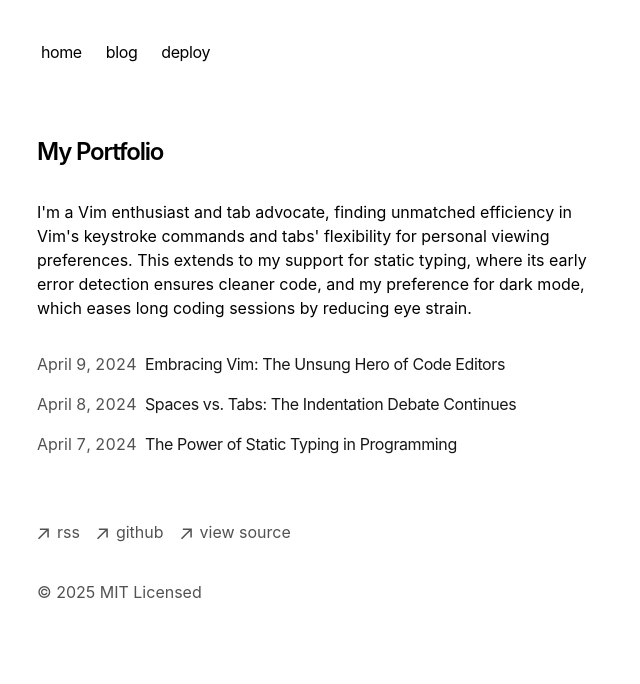
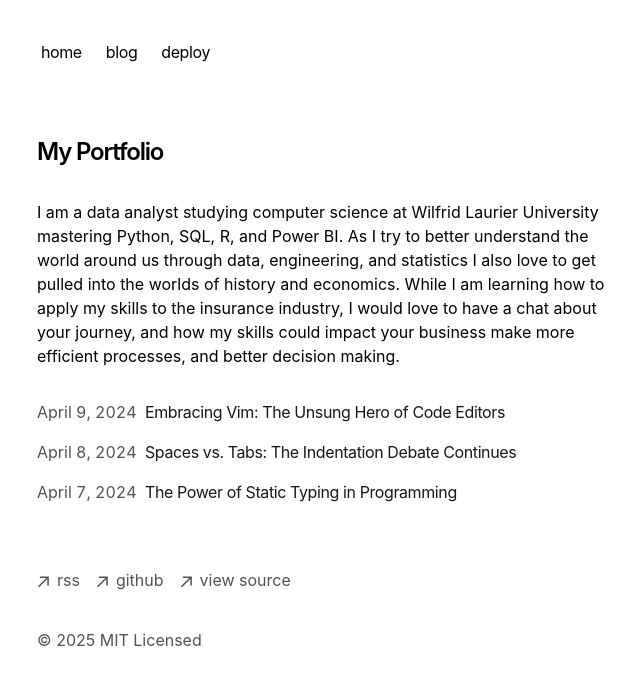
Before and after one commit to BillingtonDev/nextjs-portfolio, a Next.js app: page / in a window 1280 px wide. Shown: the top 684 px of the page, without its empty margins (315-955 px from the left). Built offline with nearby package versions, Linux system fonts and the light colour scheme.

Commit message:
MB - update page.tsx blurb

```diff
--- a/app/page.tsx
+++ b/app/page.tsx
@@ -7,11 +7,12 @@ export default function Page() {
         My Portfolio
       </h1>
       <p className="mb-4">
-        {`I'm a Vim enthusiast and tab advocate, finding unmatched efficiency in
-        Vim's keystroke commands and tabs' flexibility for personal viewing
-        preferences. This extends to my support for static typing, where its
-        early error detection ensures cleaner code, and my preference for dark
-        mode, which eases long coding sessions by reducing eye strain.`}
+        {`I am a data analyst studying computer science at Wilfrid Laurier University mastering Python,
+        SQL, R, and Power BI. As I try to better understand the world around us through data, engineering,
+        and statistics I also love to get pulled into the worlds of history and economics. While I am
+        learning how to apply my skills to the insurance industry, I would love to have a chat about your
+        journey, and how my skills could impact your business make more efficient processes, and better
+        decision making.`}
       </p>
       <div className="my-8">
         <BlogPosts />
```
